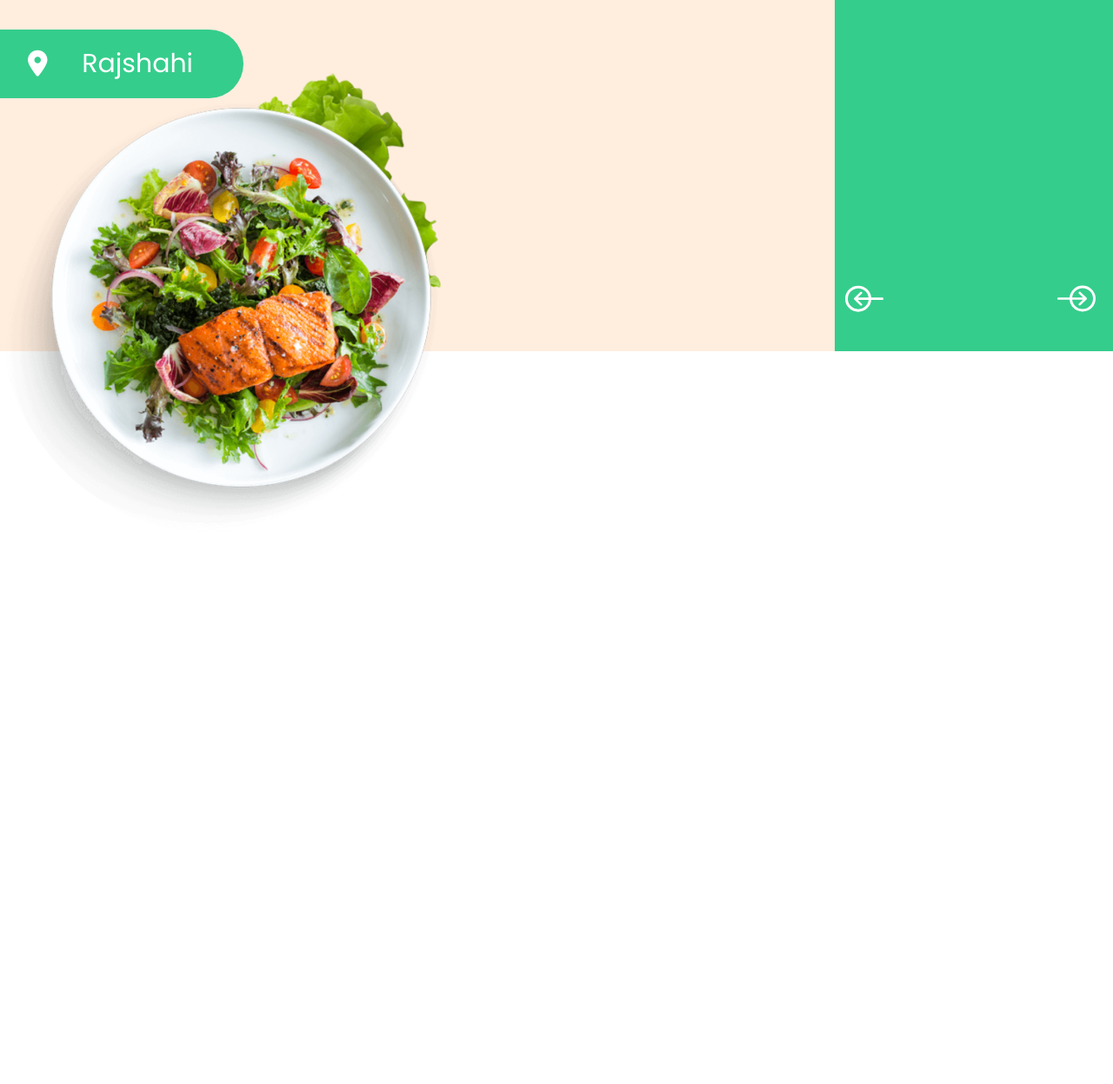
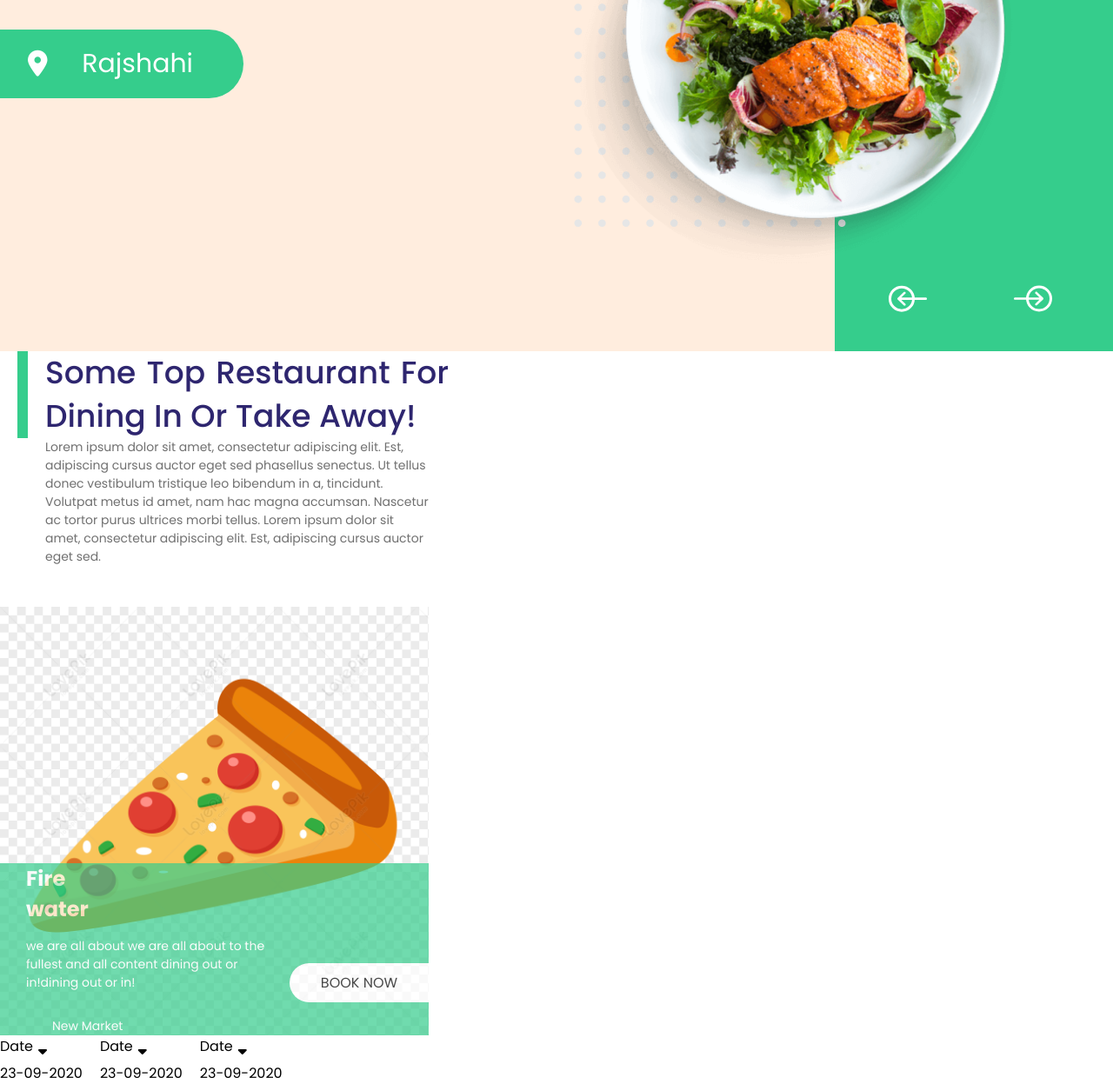
Before and after one commit to SuperDMWebDev/food-page, a plain HTML site: page index.html in a window 1280 px wide. Shown: the part 396-1643 px from the top of the page at 87% size. Before the commit the page ends 1011 px from the top, so only its background shows below. Drawn offline with Linux system fonts and the light colour scheme.

Commit message:
first commit

```diff
--- a/index.html
+++ b/index.html
@@ -1,15 +1,21 @@
 <!DOCTYPE html>
 <html lang="en">
   <head>
-    <meta charset="UTF-8">
-    <meta http-equiv="X-UA-Compatible" content="IE=edge">
-    <meta name="viewport" content="width=device-width, initial-scale=1.0">
+    <meta charset="UTF-8" />
+    <meta http-equiv="X-UA-Compatible" content="IE=edge" />
+    <meta name="viewport" content="width=device-width, initial-scale=1.0" />
     <title>Food Page</title>
-    <link rel="stylesheet" href="style.css">
-    <script src="https://kit.fontawesome.com/dd30951936.js" crossorigin="anonymous"></script>
-    <link rel="preconnect" href="https://fonts.googleapis.com">
-    <link rel="preconnect" href="https://fonts.gstatic.com" crossorigin>
-    <link href="https://fonts.googleapis.com/css2?family=Montserrat:wght@500&family=Poppins:ital,wght@0,100;0,200;0,300;0,400;0,500;0,600;0,700;0,800;0,900;1,100;1,200;1,300;1,400;1,500;1,600;1,700;1,800;1,900&display=swap" rel="stylesheet">
+    <link rel="stylesheet" href="style.css" />
+    <script
+      src="https://kit.fontawesome.com/dd30951936.js"
+      crossorigin="anonymous"
+    ></script>
+    <link rel="preconnect" href="https://fonts.googleapis.com" />
+    <link rel="preconnect" href="https://fonts.gstatic.com" crossorigin />
+    <link
+      href="https://fonts.googleapis.com/css2?family=Montserrat:wght@500&family=Poppins:ital,wght@0,100;0,200;0,300;0,400;0,500;0,600;0,700;0,800;0,900;1,100;1,200;1,300;1,400;1,500;1,600;1,700;1,800;1,900&display=swap"
+      rel="stylesheet"
+    />
   </head>
   <body>
     <section class="header">
@@ -28,23 +34,76 @@
           <i class="fas fa-map-marker-alt"></i>
           <p>Rajshahi</p>
         </span>
+        <div class="header__img-absolute">
           <div class="header-img">
-                <img src="./img/food.png" alt="food" class="header-food-img">
-                <img src="./img/lettuce.png" alt="lettuce" class="header-lettuce">
-                <img src="./img/dots.png" alt="dots" class="header-dots">
+            <img class="dots__img" src="./img/dots.png" alt="dots" />
+            <img class="food__img" src="./img/food.png" alt="food" />
+            <img class="lettuce__img" src="./img/lettuce.png" alt="lettuce" />
           </div>
-
-
+        </div>
       </aside>
       <aside class="right">
-            <img src="./icon/hamburgermenu.svg" alt="menu">
+        <img src="./icon/hamburgermenu.svg" alt="menu" />
         <div class="carousel">
-                <img src="./icon/leftcarousel.svg" alt="leftcarousel">
-                <img src="./icon/rightcarousel.svg" alt="rightcarousel">
-
+          <img src="./icon/leftcarousel.svg" alt="leftcarousel" />
+          <img src="./icon/rightcarousel.svg" alt="rightcarousel" />
         </div>
       </aside>
     </section>
-
+    <section class="body">
+      <div class="food__title">
+        some top restaurant for dining in or Take away!
+      </div>
+      <p class="food__description">
+        Lorem ipsum dolor sit amet, consectetur adipiscing elit. Est, adipiscing
+        cursus auctor eget sed phasellus senectus. Ut tellus donec vestibulum
+        tristique leo bibendum in a, tincidunt. Volutpat metus id amet, nam hac
+        magna accumsan. Nascetur ac tortor purus ultrices morbi tellus. Lorem
+        ipsum dolor sit amet, consectetur adipiscing elit. Est, adipiscing
+        cursus auctor eget sed.
+      </p>
+      <div class="food__adver">
+        <div class="food__adver_description">
+          <h3 class="food__adver_title">Fire water</h3>
+          <p class="food__adver_text">
+            we are all about we are all about to the fullest and all content
+            dining out or in!dining out or in!
+          </p>
+          <div class="food__adver-button">book now</div>
+          <div class="food__adver-new">new market</div>
+        </div>
+      </div>
+      <div class="food__booking">
+        <div class="food__select">
+          <div class="date__container">
+            <div class="row">
+              <div class="title__select">Date</div>
+              <div class="arrow__down">
+                <i class="fas fa-caret-down"></i>
+              </div>
+            </div>
+            <div class="info__select">23-09-2020</div>
+          </div>
+          <div class="time__container">
+            <div class="row">
+              <div class="title__select">Date</div>
+              <div class="arrow__down">
+                <i class="fas fa-caret-down"></i>
+              </div>
+            </div>
+            <div class="info__select">23-09-2020</div>
+          </div>
+          <div class="guest__container">
+            <div class="row">
+              <div class="title__select">Date</div>
+              <div class="arrow__down">
+                <i class="fas fa-caret-down"></i>
+              </div>
+            </div>
+            <div class="info__select">23-09-2020</div>
+          </div>
+        </div>
+      </div>
+    </section>
   </body>
 </html>
--- a/style.css
+++ b/style.css
@@ -1,26 +1,24 @@
 :root {
-    --colorRed: #FE043C ;
-    --colorPurple: #2E266F;
+  --colorRed: #fe043c;
+  --colorPurple: #2e266f;
   --colorGrey: #707070;
-    --colorGreen: #31A24C;
+  --colorGreen: #31a24c;
   --colorBlack: #000000;
-    --colorWhite: #FFF5EC;
-    --colorLightGreen: #35CD8C;
-    --colorBeige: #FFEDDE;
+  --colorWhite: #fff5ec;
+  --colorLightGreen: #35cd8c;
+  --colorBeige: #ffedde;
   --colorWhite: #fff;
 }
 * {
   margin: 0;
   box-sizing: border-box;
-    font-family: 'Poppins', sans-serif;
+  font-family: "Poppins", sans-serif;
 }
 
 .header {
   height: 100vh;
   width: 100%;
   display: flex;
-
-
 }
 aside {
   display: flex;
@@ -31,12 +29,12 @@ aside {
   width: 75%;
   background-color: var(--colorBeige);
   align-items: flex-start;
+  position: relative;
 }
 .expice {
   color: var(--colorLightGreen);
   font-size: 48px;
   font-weight: bold;
-
 }
 .food {
   color: var(--colorPurple);
@@ -66,7 +64,6 @@ aside {
   top: 100;
   left: 20px;
   padding: 9px 11px 9px 30px;
-
 }
 .rectmenu > p {
   color: var(--colorPurple);
@@ -87,8 +84,6 @@ aside {
   top: 9px;
   border-top-left-radius: 60px;
   background-color: var(--colorLightGreen);
-
-
 }
 .location {
   display: flex;
@@ -101,8 +96,6 @@ aside {
   font-weight: medium;
   border-top-right-radius: 50px;
   border-bottom-right-radius: 50px;
-
-
 }
 .location > i {
   margin-top: 7px;
@@ -121,7 +114,7 @@ aside {
 }
 .carousel {
   display: flex;
-    justify-content: space-between;
+  justify-content: space-around;
   width: 100%;
   padding: 0 20px 45px 12px;
 }
@@ -130,9 +123,9 @@ aside {
 }
 .header-food-img {
   display: block;
-    position: relative;
+  position: absolute;
   z-index: 1;
-
+  right: 3px;
 }
 .header-lettuce {
   display: block;
@@ -140,8 +133,6 @@ aside {
   z-index: 0;
   top: -110px;
   right: -20px;
-
-
 }
 .header-dots {
   display: block;
@@ -149,5 +140,117 @@ aside {
   z-index: -1;
   top: 0px;
   left: 10px;
+}
+.dots__img {
+  position: absolute;
+  top: 200px;
+  z-index: 1;
+}
+.food__img {
+  position: absolute;
+  z-index: 3;
+}
+.lettuce__img {
+  position: absolute;
+  top: -148px;
+  right: -500px;
+  z-index: 2;
+}
+.header__img-absolute {
+  position: absolute;
+  top: 200px;
+  right: 300px;
+}
 
+.food__title {
+  text-align: justify;
+  width: 496px;
+  line-height: 50px;
+  padding-left: 20px;
+  margin-left: 20px;
+  margin-right: 38px;
+  height: 100px;
+  border-left: 12px solid #35cd8c;
+  font-weight: 500;
+  font-size: 36px;
+  font-family: "Poppins";
+  color: #2e266f;
+  text-transform: capitalize;
 }
+.food__description {
+  padding-left: 52px;
+  width: 496px;
+  color: #707070;
+  font-size: 14px;
+  font-weight: 400;
+  margin-bottom: 47px;
+}
+.food__adver {
+  background-image: url("./img/pizza.png");
+  background-size: cover;
+  width: 493px;
+  height: 493px;
+  position: relative;
+}
+.food__adver_description {
+  position: absolute;
+  bottom: 0px;
+  left: 0px;
+  width: 100%;
+  background: #35cd8c;
+  opacity: 0.7;
+  border: 0px 0px 20px 20px;
+  padding-left: 30px;
+}
+.food__adver_title {
+  color: var(--colorWhite);
+  font-weight: 700;
+  font-size: 24px;
+  max-width: 100px;
+  margin-bottom: 15px;
+}
+.food__adver_text {
+  color: var(--colorWhite);
+  font-weight: 400;
+  font-size: 14px;
+  max-width: 300px;
+  display: inline-block;
+  margin-bottom: 29px;
+}
+.food__adver-button {
+  float: right;
+  width: 160px;
+  height: 45px;
+  background: var(--colorWhite);
+  color: var(--colorWhiteGreen);
+  font-size: 16px;
+  font-weight: 400;
+  margin-top: 30px;
+  border-radius: 100px 0px 0px 100px;
+  text-transform: uppercase;
+  text-align: center;
+  line-height: 45px;
+}
+.food__adver-new {
+  text-transform: capitalize;
+  font-size: 14px;
+  font-weight: 400;
+  padding-left: 30px;
+  color: var(--colorWhite);
+}
+.food__select {
+  display: flex;
+  gap: 20px;
+}
+.row {
+  display: flex;
+}
+.fa-caret-down {
+  margin-top: 10px;
+  margin-left: 6px;
+}
+@media screen and (max-width: 500px) {
+  .food__img {
+    width: 400px;
+  }
+}
```
Also changed, not shown: img/pizza.png (added). Lines whose indentation alone changed are shown as unchanged.
